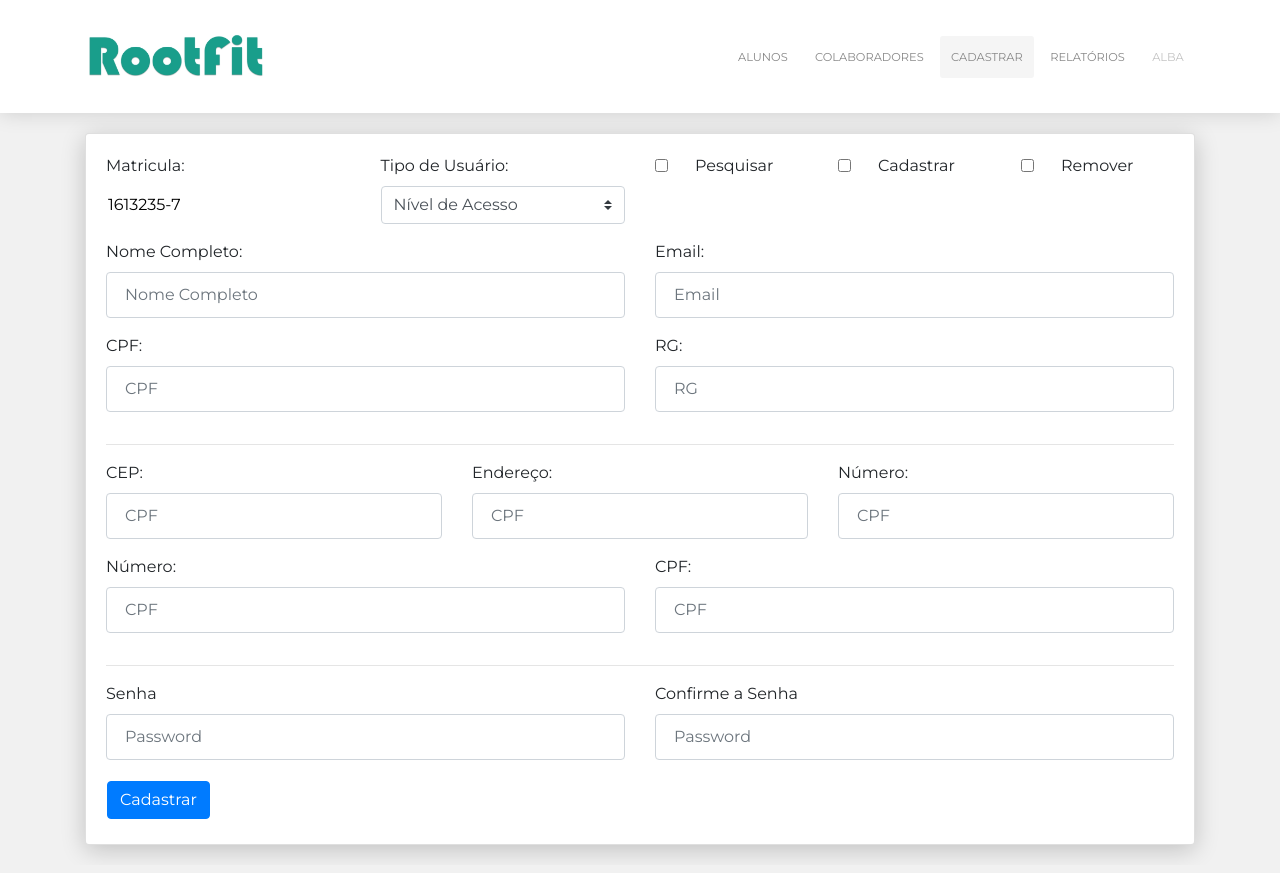
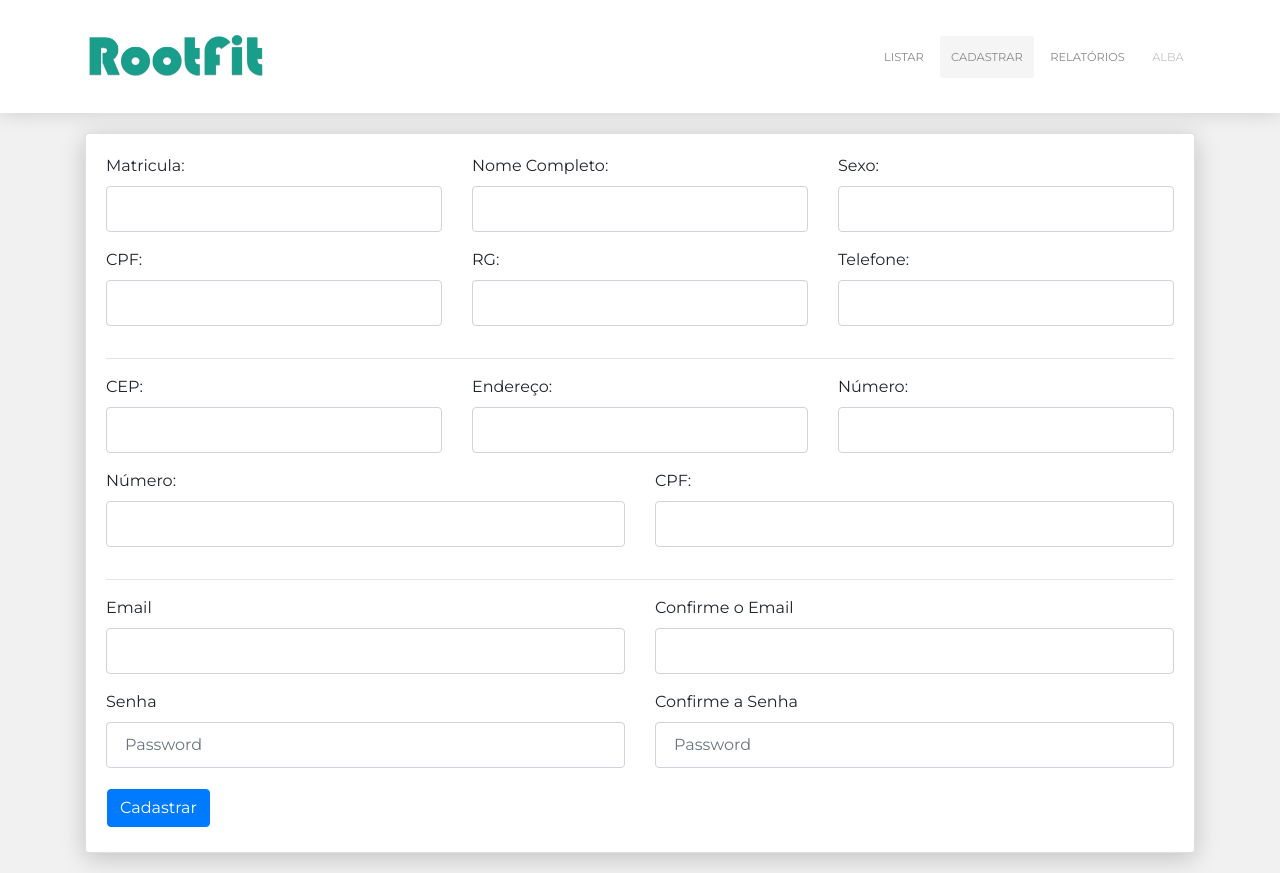
Before and after one commit to AdrianoModa/rootFit-app-PA2, an Angular app in the folder rootFit-front/: page /cadastrar-usuario in a window 1280 px wide. Built offline with nearby package versions, Linux system fonts and the light colour scheme.

Commit message:
Alterações no menu e novo formulário usuário

```diff
--- a/rootFit-front/src/app/cadastrar-usuario/cadastrar-usuario.component.html
+++ b/rootFit-front/src/app/cadastrar-usuario/cadastrar-usuario.component.html
@@ -3,90 +3,63 @@
   <div class="card-body">
   <form>
     <div class="row">
-          <div class="col-lg-3">
+        <div class="col-lg-4">
             <div class="form-group">
-                  <label for="disabledTextInput">Matricula:</label>
-                  <input type="text" readonly class="form-control-plaintext" id="staticEmail" value="1613235-7">
+                  <label for="exampleInputEmail1">Matricula:</label>
+                  <input type="email" class="form-control" id="exampleInputEmail1" aria-describedby="emailHelp" >
             </div>
         </div>
-            <div class="col-lg-3">
+        <div class="col-lg-4">
             <div class="form-group">
-                  <label for="disabledTextInput">Tipo de Usuário:</label>
-                    <select class="custom-select">
-                        <option selected>Nível de Acesso</option>
-                        <option value="1">Administrador</option>
-                        <option value="2">Funcionário</option>
-                        <option value="3">Aluno</option>
-                    </select>
+                  <label for="exampleInputEmail1">Nome Completo:</label>
+                  <input type="email" class="form-control" id="exampleInputEmail1" aria-describedby="emailHelp" >
             </div>
         </div>
-                <div class="col-lg-2">
-                    <div class="form-group form-check">
-                        <input type="checkbox" class="form-check-input" id="exampleCheck1">
-                        <label class="form-check-label" for="exampleCheck1">Pesquisar</label>
-                    </div>
-                </div>
-                <div class="col-lg-2">
-                    <div class="form-group form-check">
-                        <input type="checkbox" class="form-check-input" id="exampleCheck1">
-                        <label class="form-check-label" for="exampleCheck1">Cadastrar</label>
-                    </div>
-                </div>
-                <div class="col-lg-2">
-                    <div class="form-group form-check">
-                        <input type="checkbox" class="form-check-input" id="exampleCheck1">
-                        <label class="form-check-label" for="exampleCheck1">Remover</label>
+        <div class="col-lg-4">
+            <div class="form-group">
+                  <label for="exampleInputEmail1">Sexo:</label>
+                  <input type="email" class="form-control" id="exampleInputEmail1" aria-describedby="emailHelp" >
             </div>
           </div>
     </div>
     <div class="row">
-      <div class="col-lg-6">
+        <div class="col-lg-4">
             <div class="form-group">
-                <label for="exampleInputEmail1">Nome Completo:</label>
-                <input type="email" class="form-control" id="exampleInputEmail1" aria-describedby="emailHelp" placeholder="Nome Completo">
+                  <label for="exampleInputEmail1">CPF:</label>
+                  <input type="email" class="form-control" id="exampleInputEmail1" aria-describedby="emailHelp">
             </div>
         </div>
-        <div class="col-lg-6">
+        <div class="col-lg-4">
               <div class="form-group">
-                  <label for="exampleInputEmail1">Email:</label>
-                  <input type="email" class="form-control" id="exampleInputEmail1" aria-describedby="emailHelp" placeholder="Email">
+                    <label for="exampleInputEmail1">RG:</label>
+                    <input type="email" class="form-control" id="exampleInputEmail1" aria-describedby="emailHelp">
               </div>
         </div>
-    </div>
-    <div class="row">
-        <div class="col-lg-6">
+        <div class="col-lg-4">
             <div class="form-group">
-                  <label for="exampleInputEmail1">CPF:</label>
-                  <input type="email" class="form-control" id="exampleInputEmail1" aria-describedby="emailHelp" placeholder="CPF">
-            </div>
-        </div>
-        <div class="col-lg-6">
-              <div class="form-group">
-                    <label for="exampleInputEmail1">RG:</label>
-                    <input type="email" class="form-control" id="exampleInputEmail1" aria-describedby="emailHelp" placeholder="RG">
+                  <label for="exampleInputEmail1">Telefone:</label>
+                  <input type="email" class="form-control" id="exampleInputEmail1" aria-describedby="emailHelp" >
             </div>
       </div>
       </div>
       <hr/>
       <div class="row">
-          <div class="col-lg-12">
-                      <div class="row">
         <div class="col-lg-4">
             <div class="form-group">
                   <label for="exampleInputEmail1">CEP:</label>
-                                    <input type="email" class="form-control" id="exampleInputEmail1" aria-describedby="emailHelp" placeholder="CPF">
+                  <input type="email" class="form-control" id="exampleInputEmail1" aria-describedby="emailHelp">
             </div>
         </div>
         <div class="col-lg-4">
             <div class="form-group">
                   <label for="exampleInputEmail1">Endereço:</label>
-                                    <input type="email" class="form-control" id="exampleInputEmail1" aria-describedby="emailHelp" placeholder="CPF">
+                  <input type="email" class="form-control" id="exampleInputEmail1" aria-describedby="emailHelp">
             </div>
         </div>
         <div class="col-lg-4">
             <div class="form-group">
                   <label for="exampleInputEmail1">Número:</label>
-                                    <input type="email" class="form-control" id="exampleInputEmail1" aria-describedby="emailHelp" placeholder="CPF">
+                  <input type="email" class="form-control" id="exampleInputEmail1" aria-describedby="emailHelp">
             </div>
         </div>
       </div>
@@ -94,20 +67,31 @@
           <div class="col-lg-6">
               <div class="form-group">
                     <label for="exampleInputEmail1">Número:</label>
-                                      <input type="email" class="form-control" id="exampleInputEmail1" aria-describedby="emailHelp" placeholder="CPF">
+                    <input type="email" class="form-control" id="exampleInputEmail1" aria-describedby="emailHelp">
               </div>
           </div>
           <div class="col-lg-6">
               <div class="form-group">
                     <label for="exampleInputEmail1">CPF:</label>
-                                      <input type="email" class="form-control" id="exampleInputEmail1" aria-describedby="emailHelp" placeholder="CPF">
+                    <input type="email" class="form-control" id="exampleInputEmail1" aria-describedby="emailHelp">
               </div>
           </div>
         </div>
-
+      <hr/>
+      <div class="row">
+        <div class="col-lg-6">
+            <div class="form-group">
+                <label for="exampleInputPassword1">Email</label>
+                <input type="email" class="form-control" id="exampleInputPassword1">
               </div>
           </div>
-      <hr/>
+          <div class="col-lg-6">
+            <div class="form-group">
+                <label for="exampleInputPassword1">Confirme o Email</label>
+                <input type="email" class="form-control" id="exampleInputPassword1">
+              </div>
+            </div>
+      </div>
       <div class="row">
         <div class="col-lg-6">
             <div class="form-group">
--- a/rootFit-front/src/app/menu/menu.component.html
+++ b/rootFit-front/src/app/menu/menu.component.html
@@ -15,11 +15,8 @@
 
       <div class="collapse navbar-collapse justify-content-end" id="navigation">
         <ul class="navbar-nav">
-              <li [routerLinkActive]="['active']" class ="nav-item">
-                  <a class="nav-link" href="#pablo">Alunos</a>
-              </li>
               <li [routerLinkActive]="['active']" class="nav-item">
-                  <a class="nav-link" [routerLink]="['colaborador']">Colaboradores</a>
+                  <a class="nav-link" [routerLink]="['colaborador']">Listar</a>
               </li>
               <li [routerLinkActive]="['active']" class="nav-item">
                     <a class="nav-link" [routerLink]="['cadastrar-usuario']">Cadastrar</a>
```
Lines whose indentation alone changed are shown as unchanged.
